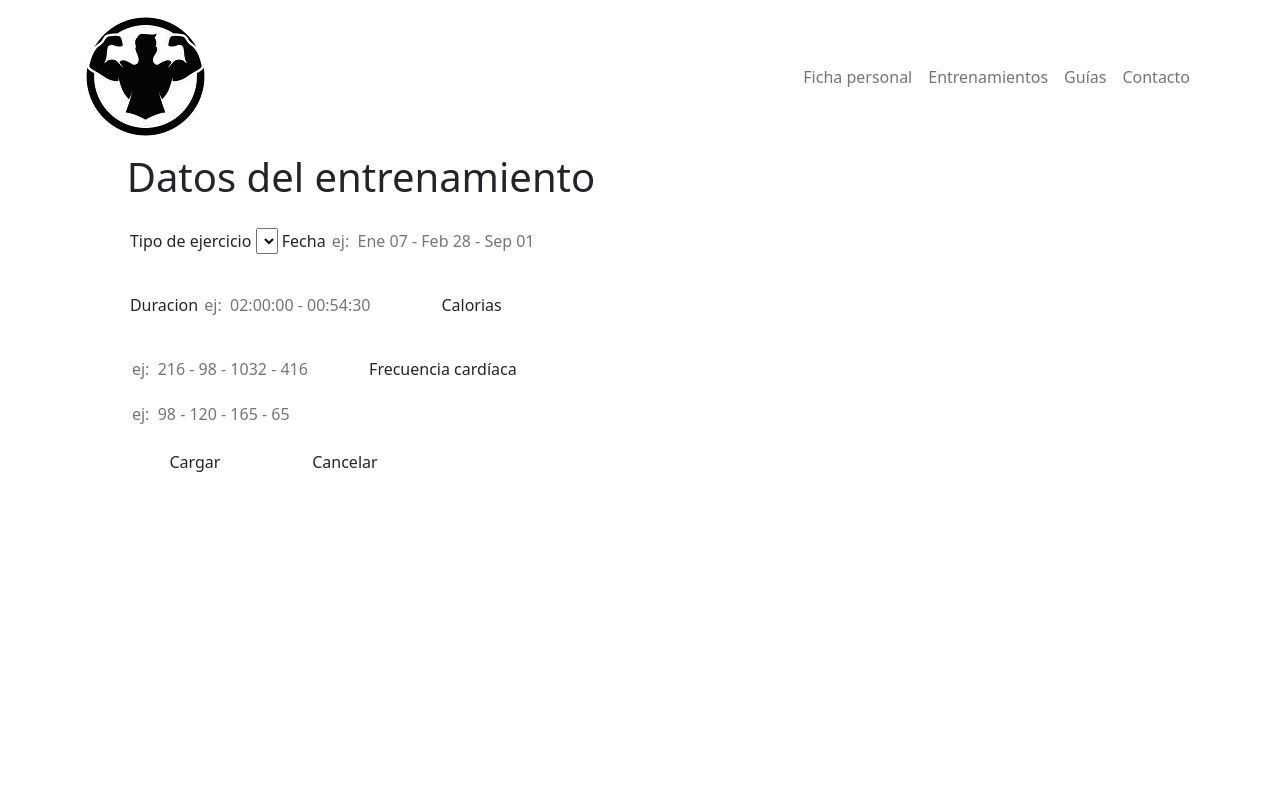
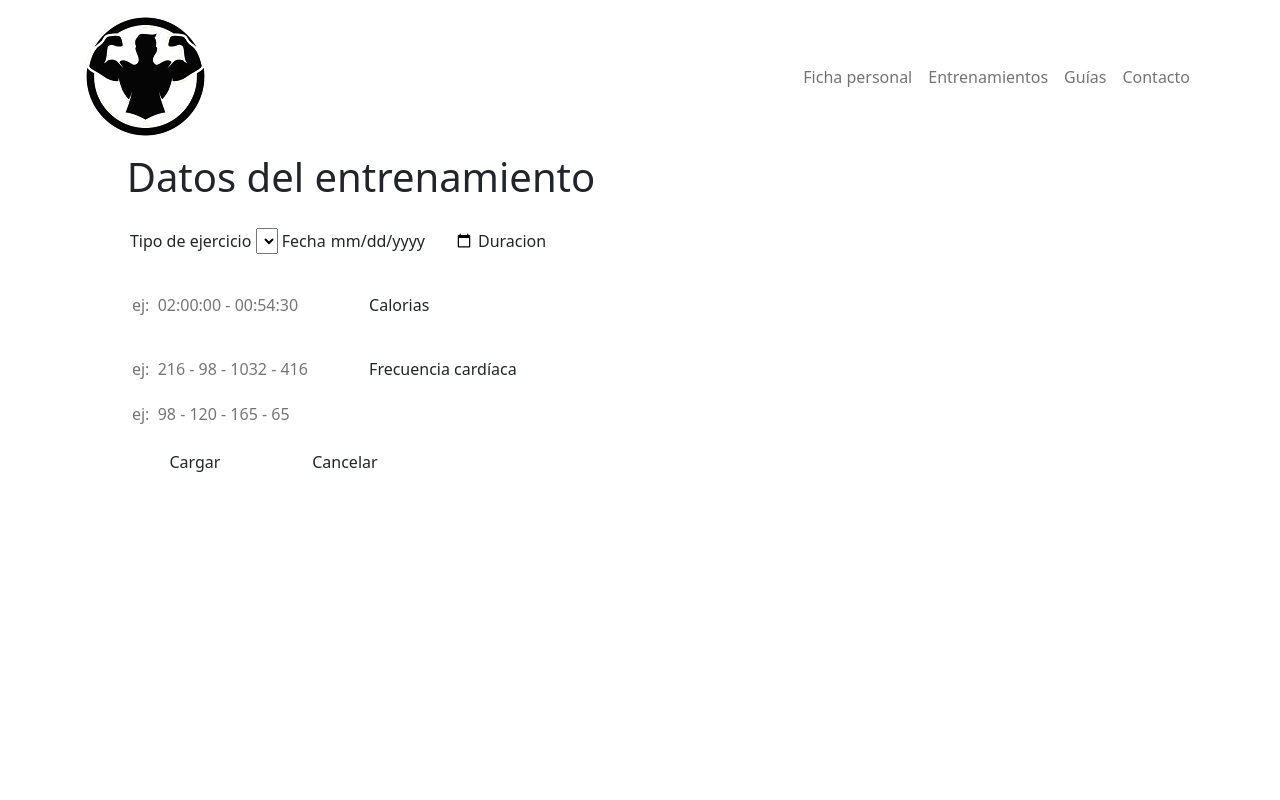
Before and after one commit to MartinFiorde/CH-JS---Proyecto-Final-Martin-Fiordelisi, a website with bundled scripts: page pages/cargar-entrenamiento.html in a window 1280 px wide. Shown: the top 800 px of the page. Built offline with nearby package versions, Linux system fonts and the light colour scheme.

Commit message:
acomodados los html

```diff
--- a/pages/cargar-entrenamiento.html
+++ b/pages/cargar-entrenamiento.html
@@ -42,25 +42,12 @@
             <section class="flex banner">
                 <div class="banner__text">
                     <h1>Datos del entrenamiento</h1>
-                    <!-- <form action="#" class="flex flex--column" data-form>
-                        <div class="input-container">
-                            <input name="nombre" id="nombre" class="input" type="text" placeholder="nombre" required data-nombre />
-                            <label class="input-label" for="nombre">Nombre</label>
-                            <span class="input-menssage-error">Este campo es requerido</span>
-                        </div>
-                        <div class="input-container">
-                            <input name="email" id="email" class="input" type="text" placeholder="email" required data-email />
-                            <label class="input-label" for="email">Email</label>
-                            <span class="input-menssage-error">Este campo es requerido</span>
-                        </div>
-                        <button type="submit" class="button">Editar cliente</button>
-                    </form> -->
                     <form class="flex__column" action="envio.php" method="post" id="contacto" data-form>
                         <input type="hidden" name="id" id="id" data-id/>
                         <label for="tipo">Tipo de ejercicio</label>
                         <select name="tipo" id="tipo" required data-tipo ></select>
                         <label for="fecha">Fecha</label>
-                        <input type="text" name="fecha" placeholder="ej:  Ene 07 - Feb 28 - Sep 01" id="fecha" maxlength="6" required data-fecha/>
+                        <input type="date" name="fecha" id="fecha" required data-fecha/>
                         <label for="duracion">Duracion</label>
                         <input type="text" id="duracion" placeholder="ej:  02:00:00 - 00:54:30" maxlength="8" required data-duracion/>
                         <label for="calorias">Calorias</label>
@@ -70,7 +57,6 @@
                         <label style="display: none" for="distancia" data-distancia-2>Distancia</label>
                         <input style="display: none" type="text" placeholder="ej:  3.12 - 9.6 - 2 - 13.25" id="distancia" data-distancia/>
                         <br>
-
                         <div class="btns">
                             <input class="btn mt-3" type="submit" value="Cargar" />
                             <input class="btn mt-3" type="reset" value="Cancelar" data-cancelar/>
@@ -105,7 +91,8 @@
             </div>
         </footer>
 
-        <script src="../js/bootstrap.bundle.js"></script>
+        <script src="../js/bootstrap.bundle.js"></script>+
+        <script src="https://cdnjs.cloudflare.com/ajax/libs/uuid/8.3.2/uuid.min.js" integrity="sha512-UNM1njAgOFUa74Z0bADwAq8gbTcqZC8Ej4xPSzpnh0l6KMevwvkBvbldF9uR++qKeJ+MOZHRjV1HZjoRvjDfNQ==" crossorigin="anonymous" referrerpolicy="no-referrer"></script>
         <script type="module" src="../js/cargarEntrenamiento.js"></script>
     </body>
 </html>
```
Also changed, not shown: pages/ver-entrenamiento.html (+1 -0 lines).
